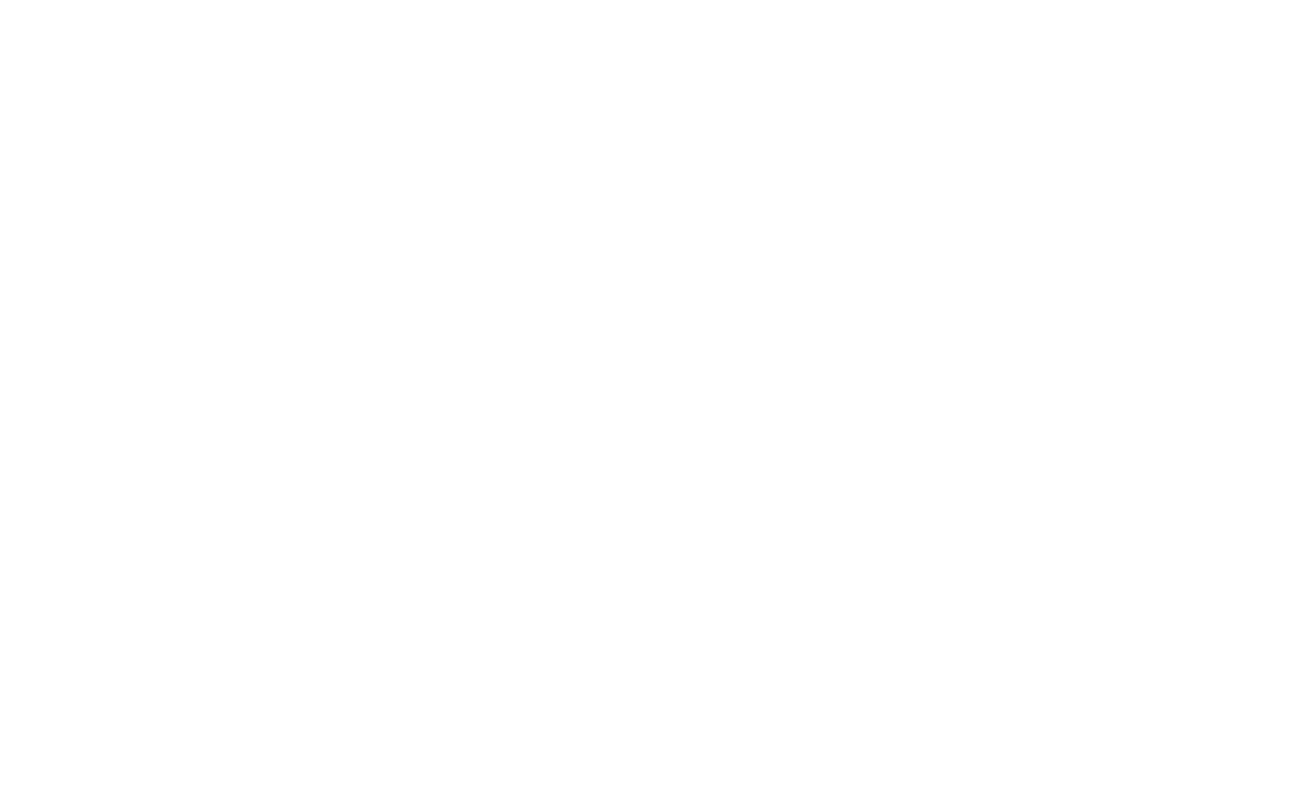
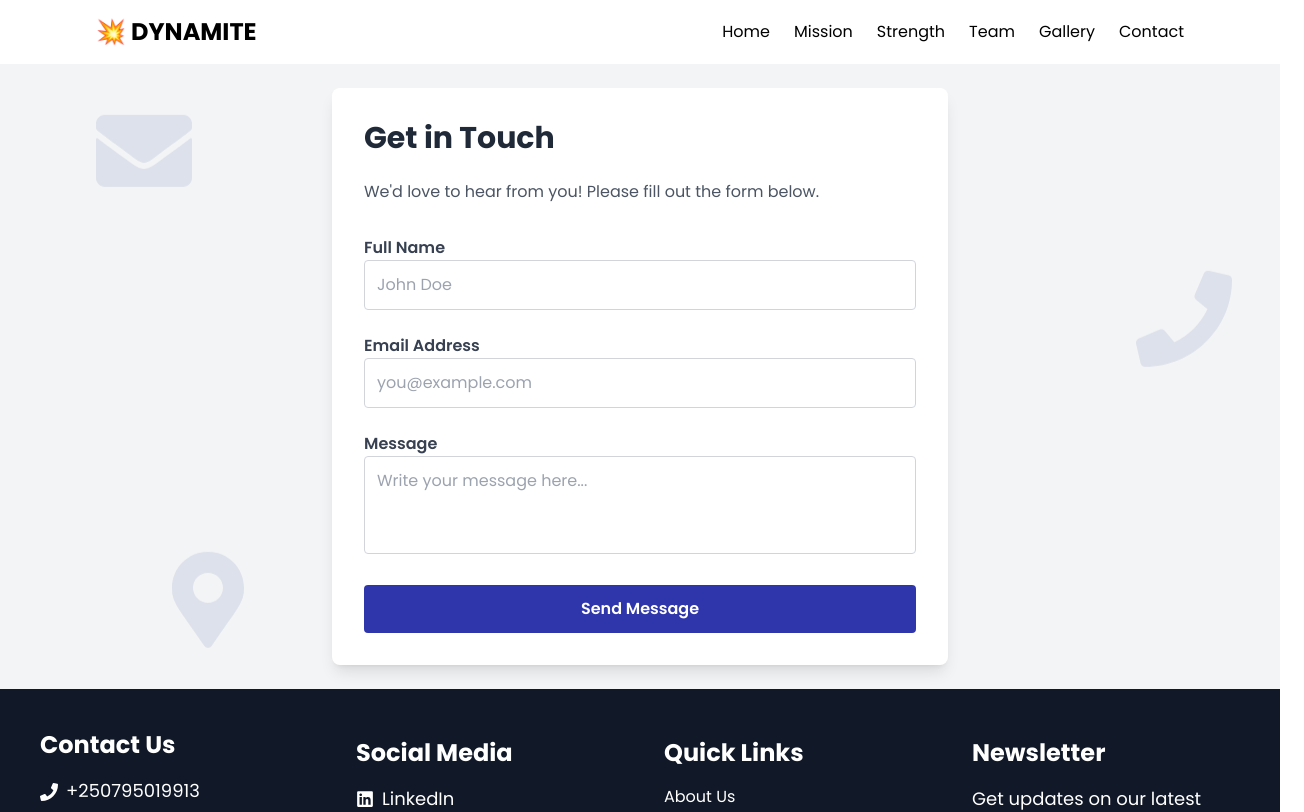
Before and after one commit to Nkemakolamuko/new_dynamite_alu, a React (Vite) app: page /contact in a window 1280 px wide. Before the commit this address had no page. Shown: the top 812 px of the page, 1304 px wide, since content can reach past the window. Built offline with nearby package versions, Linux system fonts and the light colour scheme.

Commit message:
Add a support account and a contact us page -

```diff
--- a/src/App.jsx
+++ b/src/App.jsx
@@ -1,16 +1,17 @@
-import { BrowserRouter, Route, Routes } from 'react-router-dom'
-import './App.css'
-import LandingPage from './pages/LandingPage'
+import { BrowserRouter, Route, Routes } from "react-router-dom";
+import "./App.css";
+import LandingPage from "./pages/LandingPage";
+import ContactForm from "./components/ContactForm";
 
 function App() {
-
   return (
     <BrowserRouter>
       <Routes>
-      <Route path="/" element={<LandingPage />} />
+        <Route path="/" element={<LandingPage />} />
+        <Route path="/contact" element={<ContactForm />} />
       </Routes>
     </BrowserRouter>
-  )
+  );
 }
 
-export default App
+export default App;
--- /dev/null
+++ b/src/components/ContactForm.jsx
@@ -0,0 +1,167 @@
+import React, { useState } from "react";
+import Footer from "./Footer";
+import { motion } from "framer-motion";
+import { GiHamburgerMenu } from "react-icons/gi";
+import { FaEnvelope, FaPhone, FaMapMarkerAlt } from "react-icons/fa"; // Icons to float
+import { Link } from "react-router-dom";
+
+const ContactForm = () => {
+  const [isOpen, setIsOpen] = useState(false);
+
+  const toggleMenu = () => setIsOpen(!isOpen);
+
+  const links = [
+    { id: 1, path: "/", display: "Home" },
+    { id: 2, path: "/", display: "Mission" },
+    { id: 3, path: "/", display: "Strength" },
+    { id: 4, path: "/", display: "Team" },
+    { id: 5, path: "/", display: "Gallery" },
+    { id: 6, path: "/contact", display: "Contact" },
+  ];
+
+  return (
+    <section className="">
+      {/* Navigation Bar */}
+      <div className="relative z-10 flex items-center justify-between px-4 lg:px-24 py-4">
+        <a href="/" className="md:text-2xl text-lg font-bold">
+          💥 DYNAMITE
+        </a>
+        <div className="lg:hidden">
+          <button onClick={toggleMenu}>
+            <GiHamburgerMenu className="text-3xl" />
+          </button>
+        </div>
+        <div className="hidden lg:flex space-x-6">
+          {links.map((link) => (
+            <Link
+              key={link.id}
+              to={link.path}
+              className="nav-link !text-black hover:text-[#2F36AC] hover:font-semibold transition-all duration-300 ease-in-out"
+            >
+              {link.display}
+            </Link>
+          ))}
+        </div>
+      </div>
+
+      {/* Mobile Menu */}
+      {isOpen && (
+        <motion.div
+          className="fixed z-[999] inset-0 bg-black bg-opacity-50"
+          onClick={toggleMenu}
+          initial={{ opacity: 0 }}
+          animate={{ opacity: 1 }}
+          exit={{ opacity: 0 }}
+        >
+          <motion.div
+            className="fixed top-0 right-0 h-full w-3/4 bg-gray-900 p-6 text-white"
+            initial={{ x: "100%" }}
+            animate={{ x: 0 }}
+            exit={{ x: "100%" }}
+            transition={{ type: "spring", stiffness: 300 }}
+            onClick={(e) => e.stopPropagation()}
+          >
+            <button
+              onClick={toggleMenu}
+              className="absolute top-4 right-4 text-gray-400"
+            >
+              <FaEnvelope size={24} />
+            </button>
+            <div className="mt-10 space-y-6">
+              {links.map((link) => (
+                <Link
+                  key={link.id}
+                  to={link.path}
+                  className="block text-xl"
+                  onClick={toggleMenu}
+                >
+                  {link.display}
+                </Link>
+              ))}
+            </div>
+          </motion.div>
+        </motion.div>
+      )}
+
+      {/* Contact Form Section */}
+      <section className="relative z-10 flex flex-col md:flex-row items-center justify-center min-h-full p-6 bg-gray-100">
+        {/* Floating Icons */}
+        <div className="absolute inset-0 z-0 overflow-hidden">
+          <FaEnvelope className="absolute text-blue-900 opacity-10 top-10 left-24 text-8xl animate-float" />
+          <FaPhone className="absolute text-blue-900 opacity-10 top-1/3 right-12 text-8xl animate-float-reverse" />
+          <FaMapMarkerAlt className="absolute text-blue-900 opacity-10 bottom-10 left-40 text-8xl animate-float" />
+        </div>
+        <div className="w-full md:w-1/2 bg-white z-10 p-4 md:p-8 rounded-lg shadow-lg">
+          <h2 className="text-3xl font-bold text-gray-800 mb-6">
+            Get in Touch
+          </h2>
+          <p className="text-gray-600 mb-8">
+            We'd love to hear from you! Please fill out the form below.
+          </p>
+
+          <form className="space-y-6">
+            <div>
+              <label
+                htmlFor="name"
+                className="block text-gray-700 font-semibold"
+              >
+                Full Name
+              </label>
+              <input
+                type="text"
+                id="name"
+                className="w-full p-3 border border-gray-300 rounded focus:outline-none focus:border-blue-500"
+                placeholder="John Doe"
+                required
+              />
+            </div>
+
+            <div>
+              <label
+                htmlFor="email"
+                className="block text-gray-700 font-semibold"
+              >
+                Email Address
+              </label>
+              <input
+                type="email"
+                id="email"
+                className="w-full p-3 border border-gray-300 rounded focus:outline-none focus:border-blue-500"
+                placeholder="you@example.com"
+                required
+              />
+            </div>
+
+            <div>
+              <label
+                htmlFor="message"
+                className="block text-gray-700 font-semibold"
+              >
+                Message
+              </label>
+              <textarea
+                id="message"
+                rows="3"
+                className="w-full resize-none p-3 border border-gray-300 rounded focus:outline-none focus:border-blue-500"
+                placeholder="Write your message here..."
+                required
+              ></textarea>
+            </div>
+
+            <button
+              type="submit"
+              className="w-full bg-[#2F36AC] hover:bg-[#2F36AC] text-white font-semibold py-3 rounded transition duration-300"
+            >
+              Send Message
+            </button>
+          </form>
+        </div>
+      </section>
+
+      {/* Footer */}
+      <Footer />
+    </section>
+  );
+};
+
+export default ContactForm;
--- /dev/null
+++ b/src/components/SupportUs.jsx
@@ -0,0 +1,41 @@
+import React, { useState } from "react";
+import { FaHeart, FaCopy } from "react-icons/fa6";
+
+const SupportUs = () => {
+  const [isCopied, setIsCopied] = useState(false);
+
+  const handleCopy = () => {
+    navigator.clipboard.writeText("0795019913");
+    setIsCopied(true);
+    setTimeout(() => {
+      setIsCopied(false);
+    }, 2000); // Tooltip disappears after 2 seconds
+  };
+
+  return (
+    <section className="flex flex-col md:flex-row gap-4 md:gap-0 justify-between md:items-center mx-2 md:mx-16 py-4 px-4 bg-[#191E3B] text-white rounded-xl my:5 md:my-10">
+      <div className="flex flex-row-reverse md:flex-row items-center gap-4 cursor-default">
+        <p className="rounded-full bg-[#AED1F3] px-3 py-3">
+          <FaHeart className="text-2xl text-[#191E3B]" />
+        </p>
+        <p className="text-white font-semibold">
+          YOU CAN HELP US ACTUALIZE OUR MISSION BY MAKING A DONATION TO OUR MTN
+          MOBILE MONEY
+        </p>
+      </div>
+      <div className="flex items-center gap-2">
+        <p className="text-white font-semibold">0795019913</p>
+        <button onClick={handleCopy} className="relative">
+          <FaCopy className="text-white cursor-pointer" />
+          {isCopied && (
+            <span className="absolute -top-6 left-0 bg-black text-white text-xs rounded px-2 py-1">
+              Copied!
+            </span>
+          )}
+        </button>
+      </div>
+    </section>
+  );
+};
+
+export default SupportUs;
--- a/src/components/Videos.jsx
+++ b/src/components/Videos.jsx
@@ -60,7 +60,7 @@ const Videos = () => {
   };
 
   return (
-    <div className="bg-white/70 bg-opacity-70 block md:hidden pt-4 text-center rounded-lg p-2 space-y-4 overflow-x-hidden">
+    <div className="bg-white/70 bg-opacity-70 h-[68vh] block md:hidden pt-4 text-center rounded-lg p-2 space-y-4 overflow-x-hidden">
       <Title title="Challenge Videos" />
       <Slider {...sliderSettings}>
         {challengeVideos.map((video) => (
--- a/src/index.css
+++ b/src/index.css
@@ -197,3 +197,46 @@
     transform: rotateY(180deg);
   }
 }
+
+/* Hover effect on navs */
+.nav-link {
+  position: relative;
+  color: white;
+  text-decoration: none;
+}
+
+.nav-link::after {
+  content: "";
+  position: absolute;
+  left: 50%;
+  bottom: 0;
+  transform: translateX(-50%) scaleX(0);
+  transform-origin: center;
+  height: 4px;
+  width: 100%;
+  background-color: #3b82f6; /* Tailwind's blue-500 color */
+  transition: transform 0.3s ease;
+}
+
+.nav-link:hover::after {
+  transform: translateX(-50%) scaleX(1);
+}
+
+/* Floating icons */
+@keyframes float {
+  0%,
+  100% {
+    transform: translateY(0);
+  }
+  50% {
+    transform: translateY(-10px);
+  }
+}
+
+.animate-float {
+  animation: float 5s ease-in-out infinite;
+}
+
+.animate-float-reverse {
+  animation: float 5s ease-in-out infinite reverse;
+}
--- a/src/pages/LandingPage.jsx
+++ b/src/pages/LandingPage.jsx
@@ -5,6 +5,7 @@ import NavHero from "../components/NavHero";
 import Videos from "../components/Videos";
 import AboutTeam from "../components/AboutTeam";
 import Footer from "../components/Footer";
+import SupportUs from "../components/SupportUs";
 
 const LandingPage = () => {
   return (
@@ -12,6 +13,7 @@ const LandingPage = () => {
       <NavHero />
       <Videos />
       <MissionStatement />
+      <SupportUs />
       <Strength />
       <AboutTeam />
       <Footer />
```
Also changed, not shown: src/components/NavHero.jsx (+10 -18 lines).
